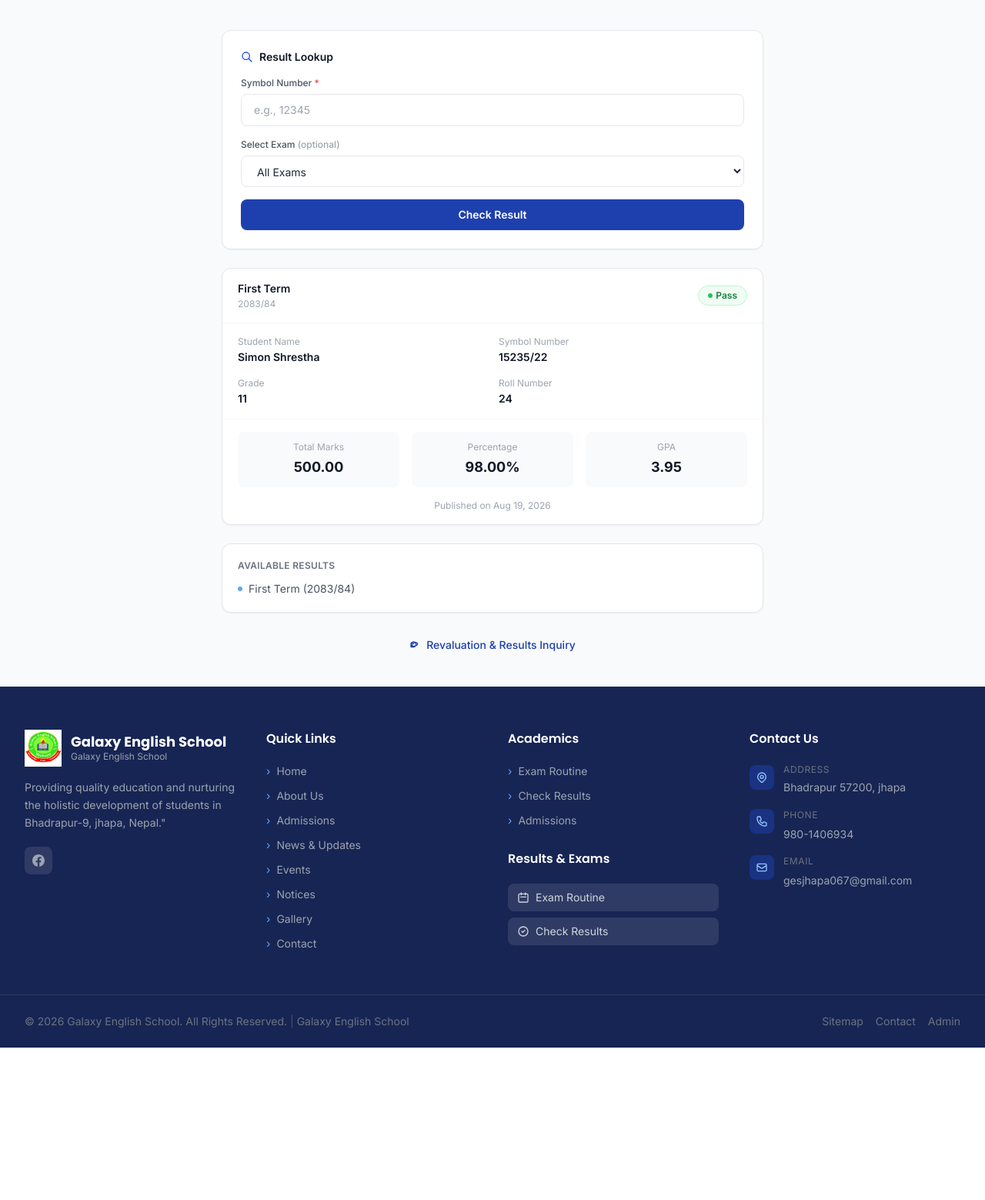
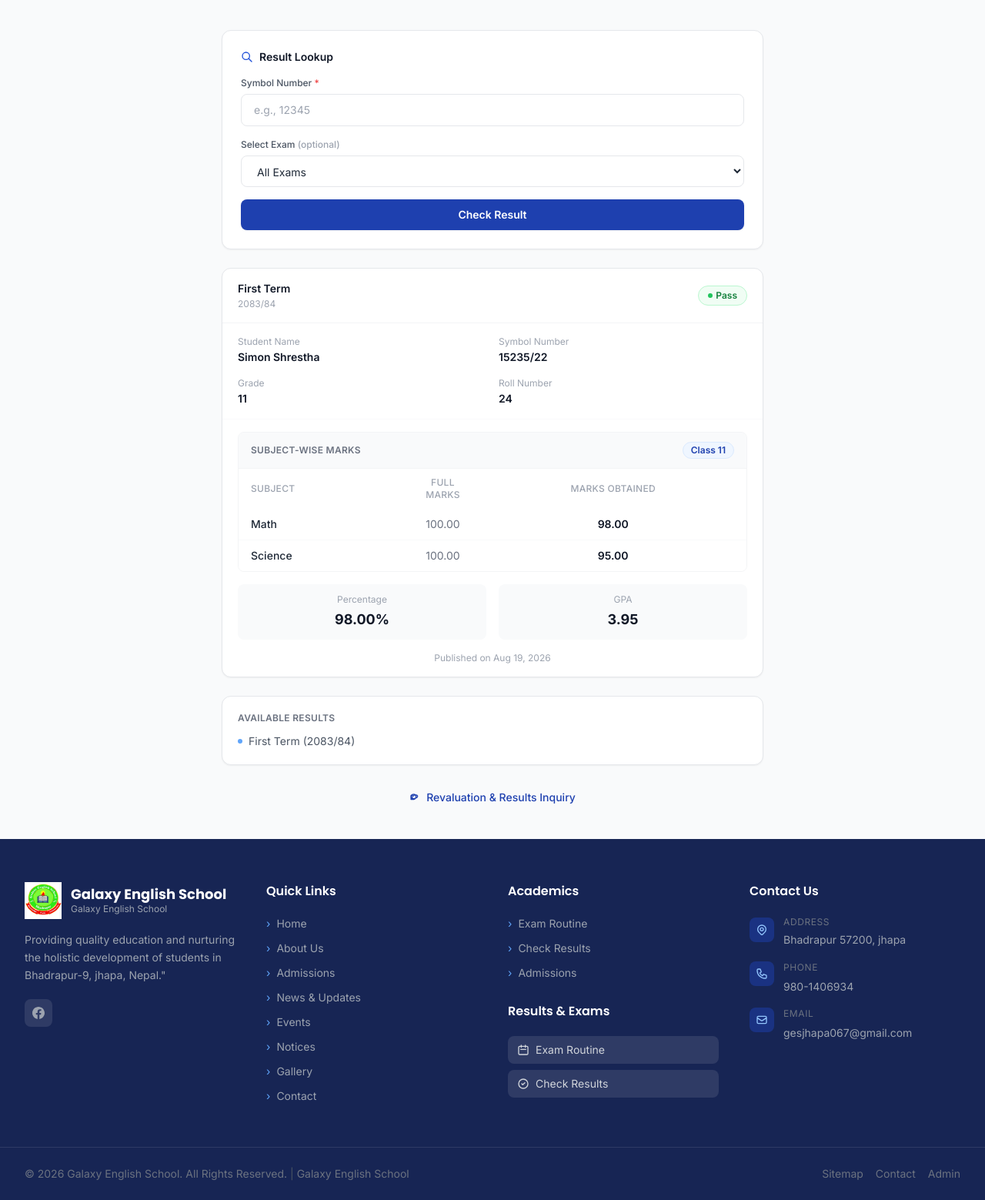
Before and after one commit to simon2sy/school, a Django app: template templates/academics/results.html in a window 1280 px wide. Shown: the part 257-1816 px from the top of the page at 77% size. Before the commit the page ends 1618 px from the top, so only its background shows below. Run offline with Django 5.2, Linux system fonts and the light colour scheme; the template is opened without the code that fills it: values that come from a table or form of the project are taken from there, others are empty; data comes from the database, SQL or seed files in the repository; both versions use the stored data as it was after the commit; some libraries are stand-ins or nearby versions.

Commit message:
subject added

```diff
--- a/apps/academics/models.py
+++ b/apps/academics/models.py
@@ -233,3 +233,51 @@ class Result(models.Model):
             'ABSENT': 'yellow',
         }
         return colors.get(self.result_status, 'gray')
+
+
+class SubjectMark(models.Model):
+    """Marks obtained by a student for an individual subject in an exam.
+
+    Each row ties one subject to a published result, so the result card can
+    show subject-wise marks instead of only the overall total.
+    """
+    result = models.ForeignKey(
+        Result,
+        on_delete=models.CASCADE,
+        related_name='subject_marks',
+        help_text="The result (student/exam) these subject marks belong to"
+    )
+    subject = models.CharField(
+        max_length=200,
+        help_text="e.g., English, Mathematics, Science"
+    )
+    full_marks = models.DecimalField(
+        max_digits=6,
+        decimal_places=2,
+        null=True,
+        blank=True,
+        help_text="Maximum marks for this subject (optional)"
+    )
+    obtained_marks = models.DecimalField(
+        max_digits=6,
+        decimal_places=2,
+        null=True,
+        blank=True,
+        help_text="Marks obtained by the student in this subject"
+    )
+    created_at = models.DateTimeField(auto_now_add=True)
+    updated_at = models.DateTimeField(auto_now=True)
+
+    class Meta:
+        ordering = ['subject']
+        verbose_name = "Subject Mark"
+        verbose_name_plural = "Subject Marks"
+        constraints = [
+            models.UniqueConstraint(
+                fields=['result', 'subject'],
+                name='unique_result_subject_mark',
+            ),
+        ]
+
+    def __str__(self):
+        return f"{self.subject}: {self.obtained_marks}"
--- a/apps/academics/views.py
+++ b/apps/academics/views.py
@@ -140,7 +140,7 @@ def results(request):
                 query = Result.objects.filter(
                     symbol_number__iexact=symbol_number,
                     is_published=True
-                ).select_related('exam')
+                ).select_related('exam').prefetch_related('subject_marks')
 
                 if exam_id:
                     query = query.filter(exam_id=exam_id)
--- a/templates/academics/results.html
+++ b/templates/academics/results.html
@@ -180,16 +180,48 @@
 
             {# Scores #}
             <div class="px-5 py-4">
-                <div class="grid grid-cols-3 gap-4">
 
-                    {% if result.total_marks %}
-                    <div class="text-center p-3 bg-gray-50 rounded-lg">
-                        <p class="text-xs text-gray-400 mb-1">Total Marks</p>
-                        <p class="text-lg font-bold text-gray-900">
-                            {{ result.total_marks }}
+                {# Subject-wise Marks Table #}
+                {% if result.subject_marks.all %}
+                <div class="overflow-hidden border border-gray-100 rounded-lg mb-4">
+                    <div class="flex items-center justify-between px-4 py-3 bg-gray-50 border-b border-gray-100">
+                        <p class="text-xs font-semibold text-gray-500 uppercase tracking-wide">
+                            Subject-wise Marks
                         </p>
+                        {% if result.grade %}
+                        <span class="inline-flex items-center gap-1 px-2.5 py-0.5 rounded-full text-xs font-semibold
+                                     bg-primary-50 text-primary-700 border border-primary-100">
+                            Class {{ result.grade }}
+                        </span>
+                        {% endif %}
                     </div>
-                    {% endif %}
+                    <table class="w-full text-sm">
+                        <thead>
+                            <tr class="text-left text-xs text-gray-400 uppercase tracking-wide bg-white">
+                                <th class="px-4 py-2.5 font-medium">Subject</th>
+                                <th class="px-4 py-2.5 font-medium text-center w-24">Full Marks</th>
+                                <th class="px-4 py-2.5 font-medium text-center w-28">Marks Obtained</th>
+                            </tr>
+                        </thead>
+                        <tbody class="divide-y divide-gray-50">
+                            {% for sm in result.subject_marks.all %}
+                            <tr class="bg-white">
+                                <td class="px-4 py-2.5 text-gray-800 font-medium">{{ sm.subject }}</td>
+                                <td class="px-4 py-2.5 text-center text-gray-500">
+                                    {% if sm.full_marks is not None %}{{ sm.full_marks }}{% else %}&mdash;{% endif %}
+                                </td>
+                                <td class="px-4 py-2.5 text-center font-semibold text-gray-900">
+                                    {{ sm.obtained_marks|default:"&mdash;" }}
+                                </td>
+                            </tr>
+                            {% endfor %}
+                        </tbody>
+                    </table>
+                </div>
+                {% endif %}
+
+                {# Summary #}
+                <div class="grid grid-cols-2 gap-4">
 
                     {% if result.percentage %}
                     <div class="text-center p-3 bg-gray-50 rounded-lg">
```
Also changed, not shown: apps/academics/admin.py (+9 -1 lines), apps/academics/migrations/0004_subjectmark.py (added), db.sqlite3.
